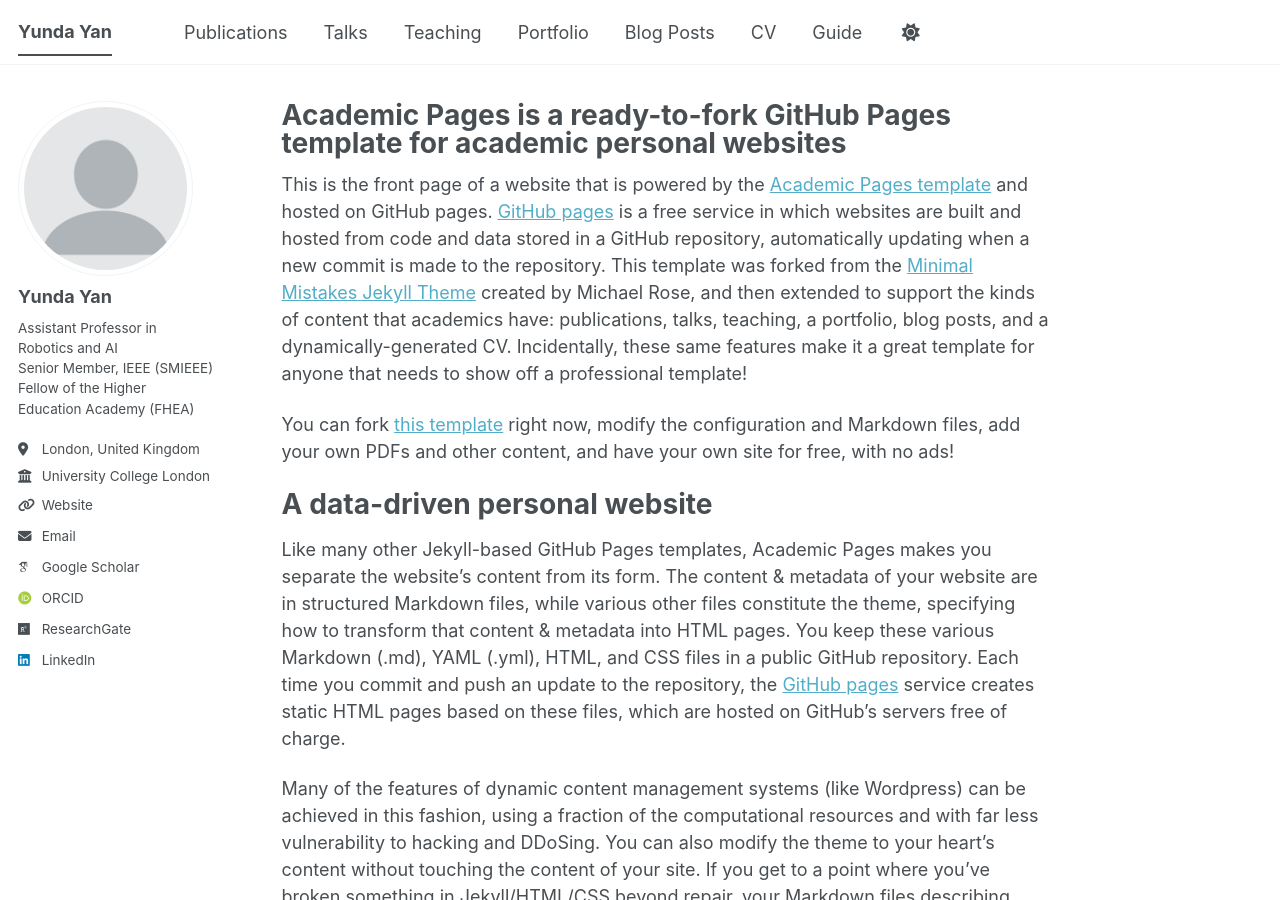
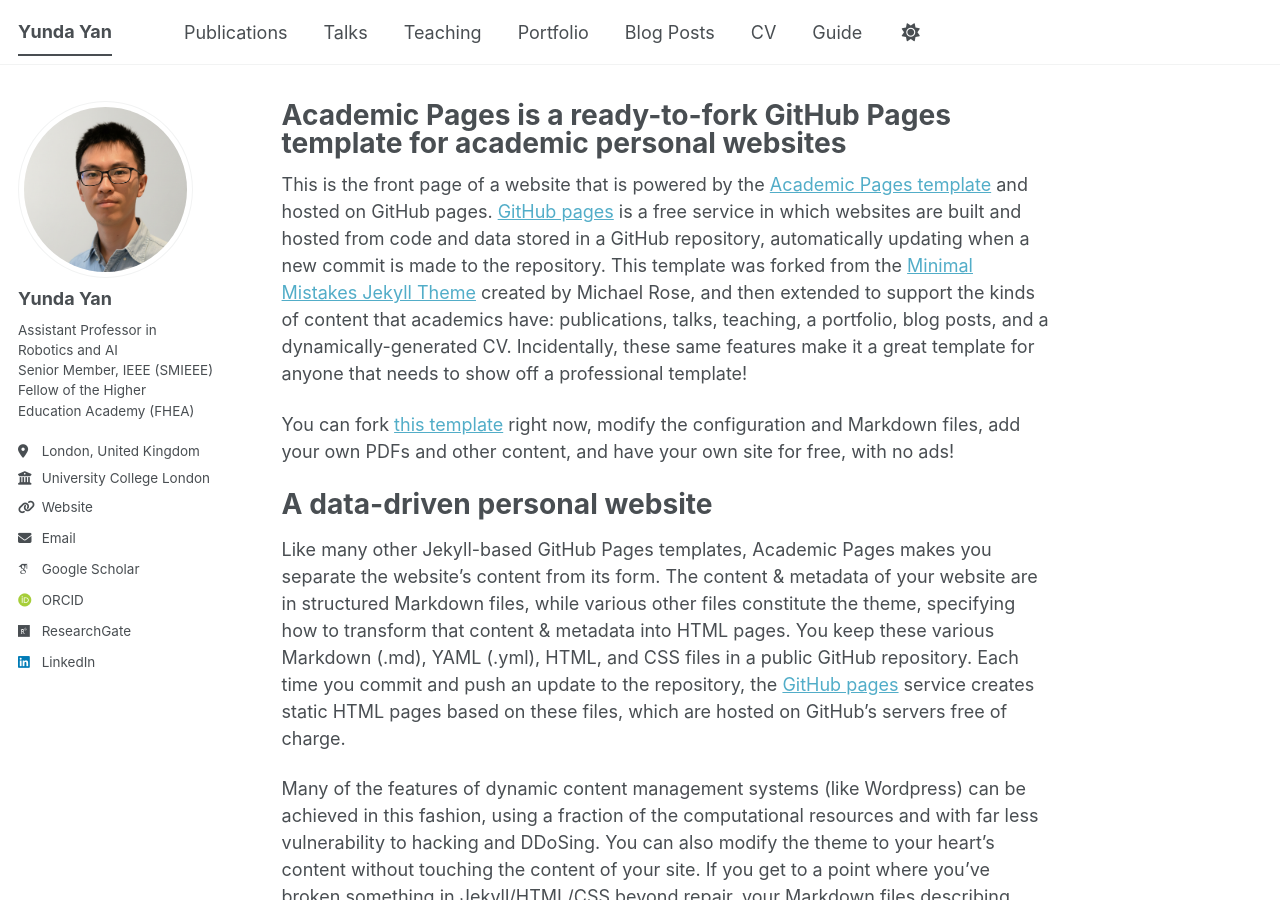
Before and after one commit to YundaYan/YundaYan.github.io, a Jekyll site: the page built from _pages/about.md, in a window 1280 px wide and 900 px high. Built offline with Jekyll 4.4.1, drawn with Linux system fonts in a browser that asks for light colours; some web fonts are replaced; a script bundle is joined from its source files by our own code; library files that are not in the unit come from our copies.

Commit message:
Update author avatar in configuration file

```diff
--- a/_config.yml
+++ b/_config.yml
@@ -19,7 +19,7 @@
 # Author
 # ------------------------------
 author:
-  avatar: "profile.png"
+  avatar: "profile_Yunda.png"
   name: "Yunda Yan"
   pronouns:
   bio: "Assistant Professor in Robotics and AI <br> Senior Member, IEEE (SMIEEE) <br> Fellow of the Higher Education Academy (FHEA)"
```
